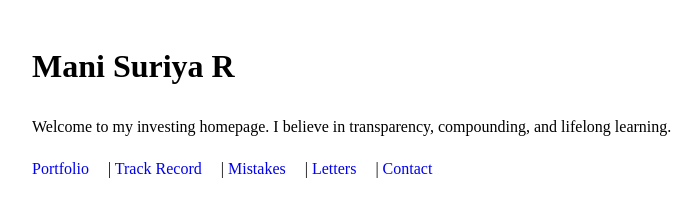
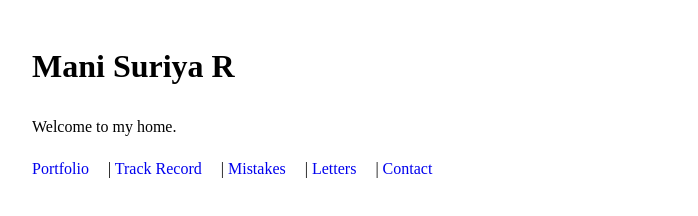
Before and after one commit to manisuriyakbs1998/ms-comp8thwond, a plain HTML site: page index.html in a window 1280 px wide. Shown: the whole page, without its empty margins (208-906 px from the left). Drawn offline with Linux system fonts and the light colour scheme.

Commit message:
Update index.html

```diff
--- a/index.html
+++ b/index.html
@@ -1,12 +1,12 @@
 <!DOCTYPE html>
 <html>
 <head>
-    <title>Mani Suriya R - Home</title>
+    <title>Compounding is the 8th Wonder - Albert Einstein </title>
     <link rel="stylesheet" href="style.css">
 </head>
 <body>
     <h1>Mani Suriya R</h1>
-    <p>Welcome to my investing homepage. I believe in transparency, compounding, and lifelong learning.</p>
+    <p>Welcome to my home. </p>
     <nav>
         <a href="portfolio.html">Portfolio</a> |
         <a href="track-record.html">Track Record</a> |
```
